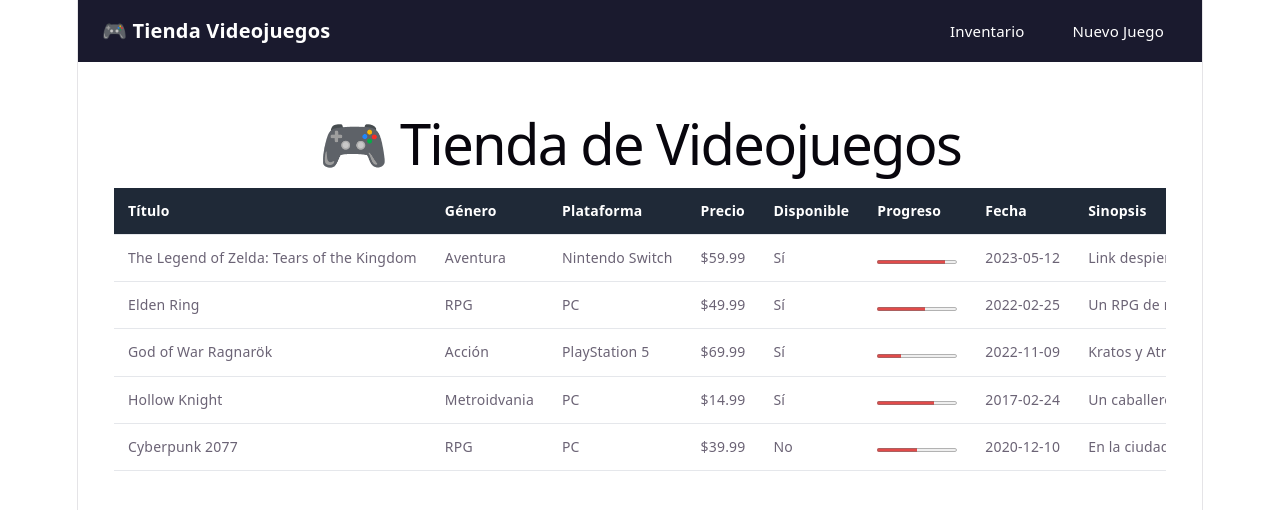
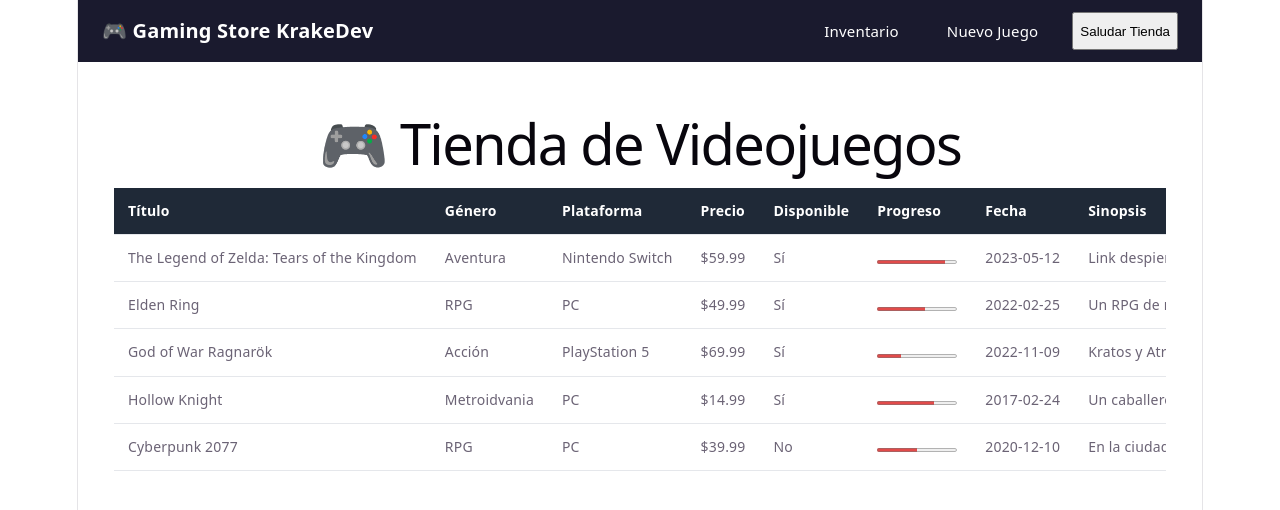
Before and after one commit to BrayanNarvaez-25/Taller-Renderizado-de-Listas-y-Uso-de-Props, a React (Vite) app: page / in a window 1280 px wide. Shown: the top 510 px of the page. Built offline with nearby package versions, Linux system fonts and the light colour scheme.

Commit message:
evaluacion unidad 2

```diff
--- a/src/App.jsx
+++ b/src/App.jsx
@@ -34,9 +34,13 @@
     setAlerta('Videojuego actualizado con éxito.');
   };
 
+  const saludarTienda = (nombreTienda) => {
+    alert("Bienvenido a " + nombreTienda);
+  };
+
   return (
     <BrowserRouter>
-      <Navbar />
+      <Navbar nombreTienda="Gaming Store KrakeDev" onSaludar={saludarTienda} />
       {alerta && <AlertaNotificacion mensaje={alerta} onCerrar={() => setAlerta('')} />}
       <div style={{ padding: '2rem' }}>
         <h1>🎮 Tienda de Videojuegos</h1>
--- a/src/components/Navbar.jsx
+++ b/src/components/Navbar.jsx
@@ -1,13 +1,15 @@
 import { Link } from 'react-router-dom';
 import './Navbar.css';
 
-function Navbar() {
+function Navbar({nombreTienda,onSaludar}) {
   return (
     <nav className="navbar">
-      <span className="navbar-brand">🎮 Tienda Videojuegos</span>
+      <span className="navbar-brand">🎮 {nombreTienda}</span>
       <div className="navbar-links">
         <Link to="/">Inventario</Link>
         <Link to="/formulario">Nuevo Juego</Link>
+        <button onClick={() => onSaludar(nombreTienda)}>
+           Saludar Tienda </button>
       </div>
     </nav>
   );
```
